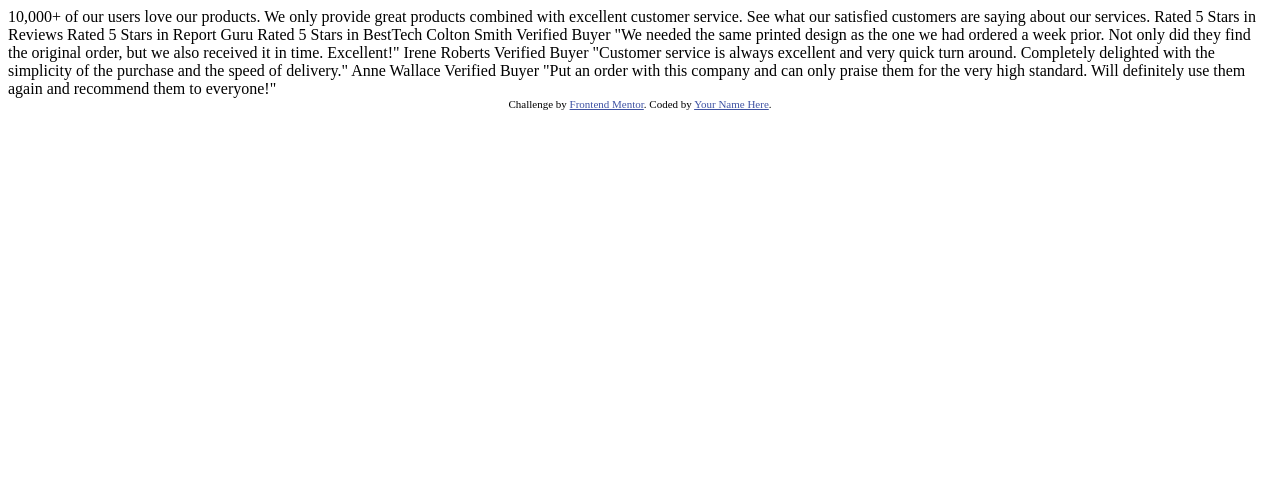
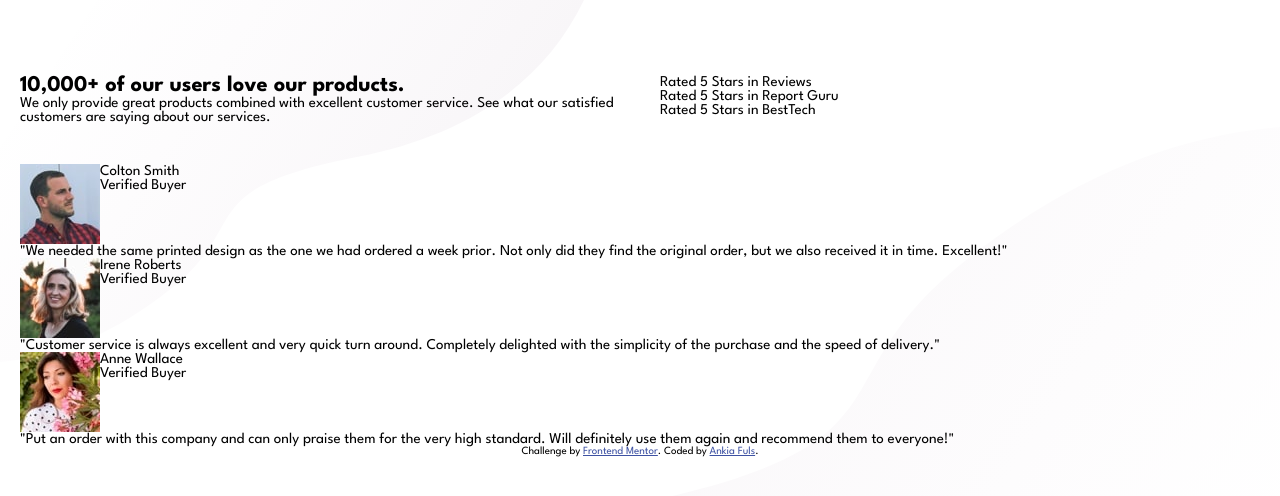
Before and after one commit to Ankia-Fuls/fem-social-proof-section, a plain HTML site: page index.html in a window 1280 px wide. Drawn offline with Linux system fonts and the light colour scheme.

Commit message:
Initial Setup

```diff
--- a/index.html
+++ b/index.html
@@ -1,61 +1,79 @@
 <!DOCTYPE html>
 <html lang="en">
-  <head>
-    <meta charset="UTF-8" />
-    <meta name="viewport" content="width=device-width, initial-scale=1.0" />
-    <!-- displays site properly based on user's device -->
 
-    <link
-      rel="icon"
-      type="image/png"
-      sizes="32x32"
-      href="./images/favicon-32x32.png"
-    />
+<head>
+  <meta charset="UTF-8" />
+  <meta name="viewport" content="width=device-width, initial-scale=1.0" />
+  <!-- displays site properly based on user's device -->
+  <link rel="icon" type="image/png" sizes="32x32" href="./images/favicon-32x32.png" />
+  <title>Frontend Mentor | Social proof section</title>
+  <link rel="stylesheet" href="./css/styles.css" />
+</head>
 
-    <title>Frontend Mentor | Social proof section</title>
+<body>
+  <main>
+    <div class="grid">
+      <section class="heading">
+        <h1>10,000+ of our users love our products.</h1>
+        <p>We only provide great products combined with excellent customer service. See what our satisfied customers are
+          saying about our services.
+        </p>
+      </section>
 
-    <!-- Feel free to remove these styles or customise in your own stylesheet 👍 -->
-    <style>
-      .attribution {
-        font-size: 11px;
-        text-align: center;
-      }
-      .attribution a {
-        color: hsl(228, 45%, 44%);
-      }
-    </style>
-  </head>
-  <body>
-    10,000+ of our users love our products.
+      <section class="ratings">
+        <div>Rated 5 Stars in Reviews</div>
+        <div>Rated 5 Stars in Report Guru</div>
+        <div>Rated 5 Stars in BestTech</div>
+      </section>
 
-    We only provide great products combined with excellent customer service.
-    See what our satisfied customers are saying about our services.
+      <section class="reviews">
+        <div class="card">
+          <div class="reviewer">
+            <img src="./images/image-colton.jpg" alt="A circular profile picture of the user Cotlon Smith." />
+            <div class="reviewer-details">
+              <p>Colton Smith</p>
+              <p>Verified Buyer</p>
+            </div>
+          </div>
+          <p class="review">"We needed the same printed design as the one we had ordered a week prior. Not only did they
+            find the original order, but we also received it in time. Excellent!"</p>
+        </div>
 
-    Rated 5 Stars in Reviews
-    Rated 5 Stars in Report Guru
-    Rated 5 Stars in BestTech
+        <div class="card">
+          <div class="reviewer">
+            <img src="./images/image-irene.jpg" alt="A circular profile picture of the user Irene Roberts." />
+            <div class="reviewer-details">
+              <p>Irene Roberts</p>
+              <p>Verified Buyer</p>
+            </div>
+          </div>
+          <p class="review">"Customer service is always excellent and very quick turn around. Completely delighted with
+            the simplicity of the purchase and the speed of delivery."</p>
+        </div>
 
-    Colton Smith
-    Verified Buyer
-    "We needed the same printed design as the one we had ordered a week prior.
-    Not only did they find the original order, but we also received it in time.
-    Excellent!"
+        <div class="card">
+          <div class="reviewer">
+            <img src="./images/image-anne.jpg" alt="A circular profile picture of the user Anne Wallace." />
+            <div class="reviewer-details">
+              <p>Anne Wallace</p>
+              <p>Verified Buyer</p>
+            </div>
+          </div>
+          <p class="review">"Put an order with this company and can only praise them for the very high standard. Will
+            definitely use them again and recommend them to everyone!"</p>
+        </div>
+      </section>
+    </div>
+  </main>
 
-    Irene Roberts
-    Verified Buyer
-    "Customer service is always excellent and very quick turn around. Completely
-    delighted with the simplicity of the purchase and the speed of delivery."
-
-    Anne Wallace
-    Verified Buyer
-    "Put an order with this company and can only praise them for the very high
-    standard. Will definitely use them again and recommend them to everyone!"
-
+  <footer>
     <div class="attribution">
       Challenge by
-      <a href="https://www.frontendmentor.io?ref=challenge" target="_blank"
-        >Frontend Mentor</a
-      >. Coded by <a href="#">Your Name Here</a>.
+      <a href="https://www.frontendmentor.io?ref=challenge" target="_blank">Frontend Mentor</a>. Coded by <a
+        href="https://github.com/Ankia-Fuls">Ankia Fuls</a>.
     </div>
-  </body>
+  </footer>
+
+</body>
+
 </html>
--- /dev/null
+++ b/styles.scss
@@ -0,0 +1,83 @@
+@use "sass:math";
+@import url('https://fonts.googleapis.com/css2?family=League+Spartan:wght@100..900&display=swap');
+
+@function rem($pixels, $context: 16) {
+    @return (math.div($pixels, $context))*1rem;
+}
+
+:root {
+    --very-dark-magenta: hsl(300, 43%, 22%);
+    --soft-pink: hsl(333, 80%, 67%);
+    --dark-grayish-magenta: hsl(303, 10%, 53%);
+    --light-grayish-magenta: hsl(300, 24%, 96%);
+    --white: hsl(0, 0%, 100%);
+}
+
+*,
+html,
+body {
+    margin: 0;
+    padding: 0;
+    box-sizing: border-box;
+}
+
+body {
+    background-image: url(../images/bg-pattern-top-mobile.svg), url(../images/bg-pattern-bottom-mobile.svg);
+    background-position: left top, right bottom;
+    background-repeat: no-repeat, no-repeat;
+    min-height: 100vh;
+    font-family: "League Spartan", sans-serif;
+    font-size: rem(15);
+    padding: rem(75) rem(20);
+}
+
+footer {
+    .attribution {
+        font-size: 11px;
+        text-align: center;
+    }
+
+    .attribution a {
+        color: hsl(228, 45%, 44%);
+    }
+}
+
+.grid {
+    display: grid;
+    grid-template-columns: 100%;
+    grid-template-rows: auto auto auto;
+    gap: rem(40);
+}
+
+.reviewer {
+    display: flex;
+    flex-direction: row;
+}
+
+
+@media only screen and (min-width:rem(376)) {
+    body {
+        background-image: url(../images/bg-pattern-top-desktop.svg), url(../images/bg-pattern-bottom-desktop.svg);
+    }
+
+    .grid {
+        grid-template-columns: 1fr 1fr;
+        grid-template-rows: auto auto;
+        gap: rem(40);
+        grid-template-areas:
+            "heading ratings"
+            "reviews reviews";
+    }
+
+    .heading {
+        grid-area: heading;
+    }
+
+    .ratings {
+        grid-area: ratings;
+    }
+
+    .reviews {
+        grid-area: reviews;
+    }
+}
```
Also changed, not shown: css/styles.css (added), 2 other files.
